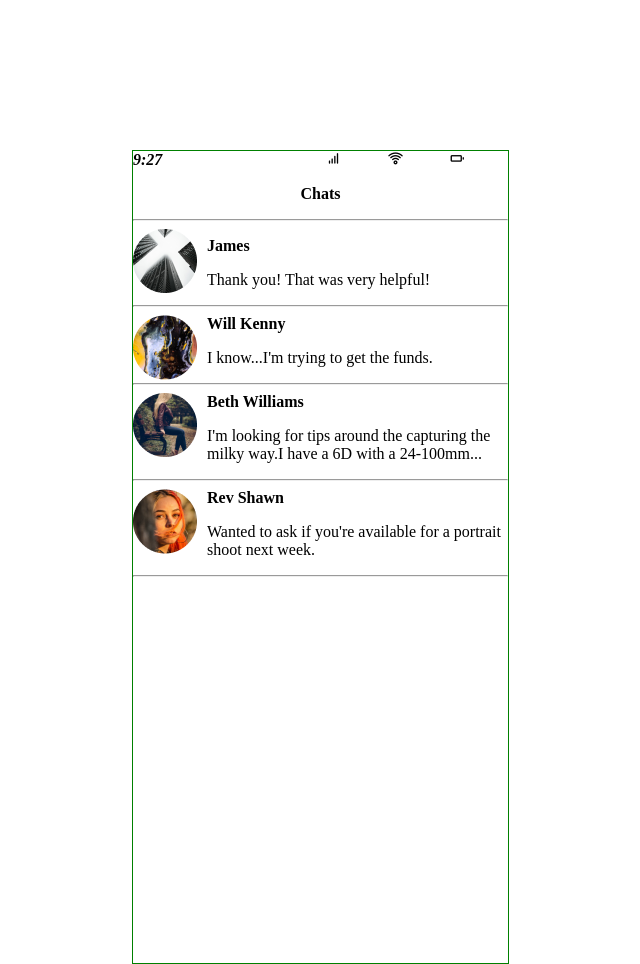
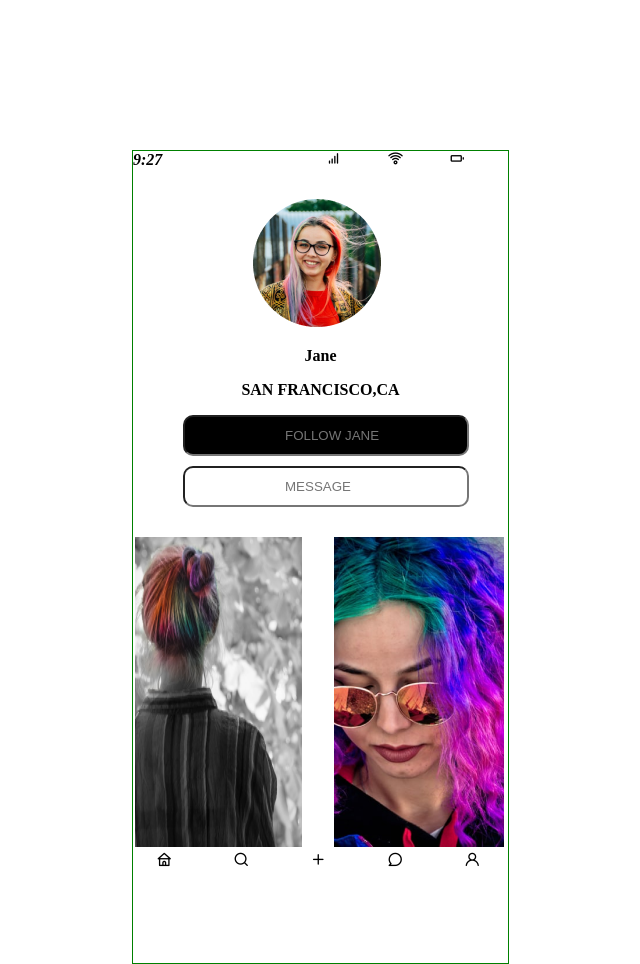
Before and after one commit to MariaKuryliak/FigmaHomeWork, a plain HTML site: page index.html in a window 1280 px wide. Shown: the whole page, without its empty margins (376-1016 px from the left). Drawn offline with nearby package versions, Linux system fonts and the light colour scheme.

Commit message:
third commit

```diff
--- a/index.html
+++ b/index.html
@@ -18,7 +18,7 @@
         <i class="uil uil-wifi"></i>
         <i class="uil uil-battery-empty"></i>
 </div>
-<p style="text-align: center;"><b>Chats</b></p>
+<!-- <p style="text-align: center;"><b>Chats</b></p>
 <hr>
 <img src="1.png" alt="">
 <p><b>James</b></p>
@@ -35,7 +35,18 @@
 <img src="4.png" alt="">
 <b>Rev Shawn</b>
 <p>Wanted to ask if you're available for a portrait<br>shoot next week.</p>
-<hr>
+<hr> -->
+<img src="Ellipse.png" alt="">
+<p style="text-align: center;"><b>Jane</b></p>
+<p style="text-align: center;"><b>SAN FRANCISCO,CA</b></p>
+
+<input type="text" placeholder="FOLLOW JANE">
+<input type="text" placeholder="MESSAGE" style="background-color: white; color: black; margin-top: 10px;">
+
+<div class="pi">
+    <img src="pic1.png" alt="" style="margin-left: 1px; margin-bottom: 5px;">
+    <img src="pic.png" alt="" style="margin-left:0; margin-bottom: 5px;">
+</div>
 <!-- <div class="il">
 
 </div> -->
@@ -59,7 +70,10 @@
     <img src="Rectangle 2.10.png" alt="">
     <img src="Rectangle 2.11.png" alt=""><br>
 </div>
-    <div class="footer">
+
+</div> -->
+
+<div class="footer">
     <div class="uil" style="margin-left: 20px;">
             <i class="uil uil-home"></i>
             <i class="uil uil-search"></i>
@@ -68,8 +82,6 @@
             <i class="uil uil-user"></i>
     </div>
     </div>
-</div> -->
-
 
 
 
--- a/style.css
+++ b/style.css
@@ -13,13 +13,26 @@
     background-color: red;
 } */
 input{
-    width: 315px;
+    width: 180px;
     height: 35px;
-    padding-left: 10px;
+    padding-left: 100px;
+    /* text-align: center; */
+    margin-left: 50px;
+    color:white;
+    background-color: black;
+    border-radius: 10px;
 }
 img{
-    float: left;
-    margin-right: 10px;
+    /* float: left; */
+    margin-left: 120px;
+    margin-top: 30px;;
+    /* text-align: center; */
+}
+.pi{
+    display: flex;
+    justify-content: space-between;
+    margin-left: 1px;
+    width: 370px;
 }
 .il{
     display: flex;
```
Also changed, not shown: Ellipse.png (added), Rectangle 2 (2).png (added), Rectangle 2 (3).png (added), pic.png (added), pic1.png (added).
